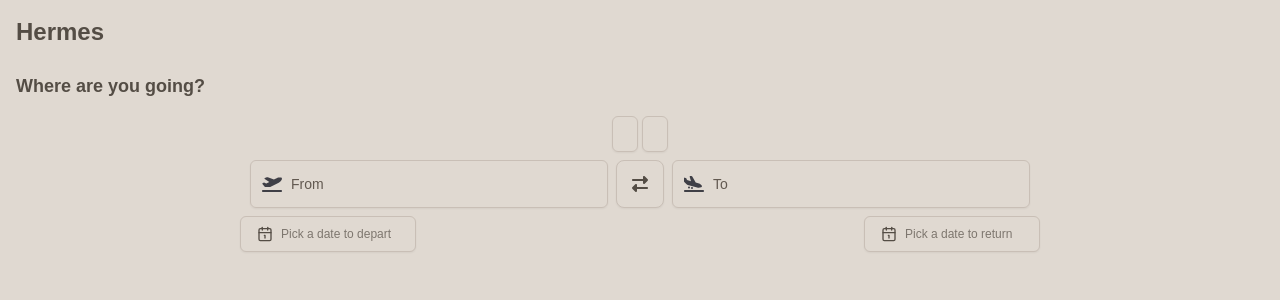
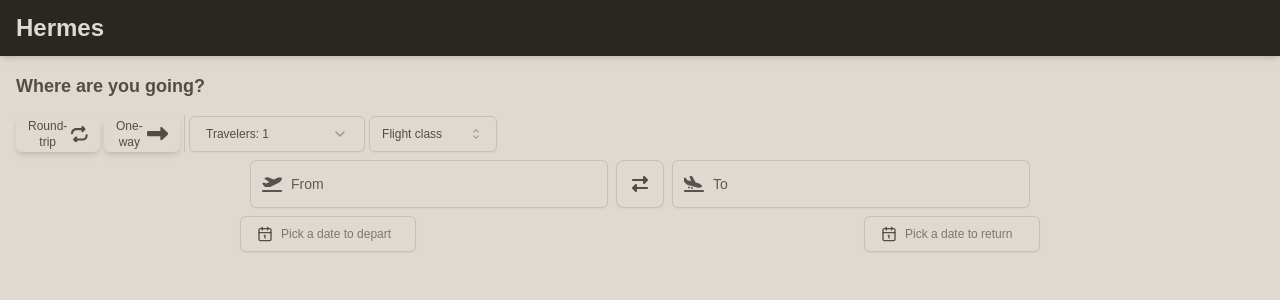
Before and after one commit to zaqreynolds/hermes, a Next.js app: page / in a window 1280 px wide. Shown: the top 300 px of the page. Built offline with nearby package versions, Linux system fonts and the light colour scheme.

Commit message:
feat(ui): Add Hermes title and traveler selection
- Added a new title "Hermes" to the layout.
- Implemented controls for selecting adults, children, and infants for travel.

```diff
--- a/app/layout.tsx
+++ b/app/layout.tsx
@@ -35,6 +35,9 @@
         className={`${geistSans.variable} ${geistMono.variable} antialiased`}
       >
         <main className="flex flex-col items-center sm:items-start h-screen overflow-hidden bg-opacity-90">
+          <h1 className="w-full text-left text-2xl font-bold py-3 pl-4 bg-secondary-foreground text-secondary shadow-md">
+            Hermes
+          </h1>
           {children}
         </main>
       </body>
--- a/app/page.tsx
+++ b/app/page.tsx
@@ -22,10 +22,19 @@
 } from "@/components/ui/popover";
 import { useScreenSize } from "@/hooks/useScreenSize";
 import { cn } from "@/lib/utils";
-import { Calendar1Icon } from "lucide-react";
+import { Calendar1Icon, ChevronDown } from "lucide-react";
 import { format } from "date-fns";
 import { Calendar } from "@/components/ui/calendar";
 import { ToggleGroup, ToggleGroupItem } from "@/components/ui/toggle-group";
+import { Separator } from "@/components/ui/separator";
+import {
+  Select,
+  SelectContent,
+  SelectItem,
+  SelectTrigger,
+  SelectValue,
+} from "@/components/ui/select";
+import { Label } from "@/components/ui/label";
 // import { usePathname, useRouter, useSearchParams } from "next/navigation";
 
 interface Address {
@@ -97,6 +106,9 @@
   const [isRotated, setIsRotated] = useState<boolean>(false);
   const [departureDate, setDepartureDate] = useState<Date | null>(null);
   const [returnDate, setReturnDate] = useState<Date | null>(null);
+  const [adults, setAdults] = useState<number>(1);
+  const [children, setChildren] = useState<number>(0);
+  const [infants, setInfants] = useState<number>(0);
 
   const { isMobile } = useScreenSize();
 
@@ -115,6 +127,32 @@
 
   // and then this for the button click
   // router.push(pathname + '?' + createQueryString('key', 'value'));
+
+  const maxTravelers = 9;
+
+  const totalTravelers = adults + children + infants;
+
+  const incrementAdults = () => {
+    if (adults + children < maxTravelers) setAdults(adults + 1);
+  };
+  const decrementAdults = () => {
+    if (adults > 1) setAdults(adults - 1);
+    if (infants > adults - 1) setInfants(adults - 1);
+  };
+
+  const incrementChildren = () => {
+    if (adults + children < maxTravelers) setChildren(children + 1);
+  };
+  const decrementChildren = () => {
+    if (children > 0) setChildren(children - 1);
+  };
+
+  const incrementInfants = () => {
+    if (infants < adults) setInfants(infants + 1);
+  };
+  const decrementInfants = () => {
+    if (infants > 0) setInfants(infants - 1);
+  };
 
   const fetchLocations = async (
     keyword: string,
@@ -306,7 +344,7 @@
             ))}
           </ul>
         ) : (
-          <div className="p-3 text-center text-gray-500">
+          <div className="p-3 text-center text-gray-500 opacity-50">
             No locations found
           </div>
         )}
@@ -319,19 +357,127 @@
 
   return (
     <div className="w-full flex flex-col p-4 overflow-auto">
-      <h1 className="text-2xl font-bold mb-6">Hermes</h1>
       <h2 className="text-lg font-semibold mb-4">Where are you going?</h2>
       <div className="flex flex-col">
-        <div className="flex flex-col w-full pb-2">
+        <div className="flex w-full pb-2">
           {/* Roundtrip vs Oneway toggle */}
-          <ToggleGroup type="single" variant="outline">
-            <ToggleGroupItem value="roundTrip">
+          <ToggleGroup type="single">
+            <ToggleGroupItem value="roundTrip" className="shadow-md">
+              <span className="mr-1 text-xs">Round-trip</span>
               <FontAwesomeIcon icon={faRepeat} />
             </ToggleGroupItem>
-            <ToggleGroupItem value="oneWay">
+            <ToggleGroupItem value="oneWay" className="shadow-md">
+              <span className="mr-1 text-xs">One-way</span>
               <FontAwesomeIcon icon={faRightLong} />
             </ToggleGroupItem>
           </ToggleGroup>
+          <Separator orientation="vertical" className="mx-1 bg-input" />
+          <Popover>
+            <PopoverTrigger asChild>
+              <Button
+                variant="outline"
+                className="w-44 mr-1 justify-between text-left text-xs"
+              >
+                {`Travelers: ${totalTravelers} `}
+                <ChevronDown className="opacity-50" />
+              </Button>
+            </PopoverTrigger>
+
+            <PopoverContent className="flex flex-col w-fit p-3 space-y-3 ">
+              {/* Adults */}
+              <div className="flex items-center justify-between  w-40">
+                <Label className="text-xs font-medium ">Adults</Label>
+                <div className="flex items-center space-x-2">
+                  <Button
+                    onClick={decrementAdults}
+                    disabled={adults <= 1}
+                    variant="outline"
+                    size="sm"
+                  >
+                    -
+                  </Button>
+                  <span className="text-xs">{adults}</span>
+                  <Button
+                    onClick={incrementAdults}
+                    disabled={adults + children >= maxTravelers}
+                    variant="outline"
+                    size="sm"
+                  >
+                    +
+                  </Button>
+                </div>
+              </div>
+
+              {/* Children */}
+              <div className="flex items-center justify-between w-40">
+                <Label className="text-xs font-medium">Children</Label>
+                <div className="flex items-center space-x-2">
+                  <Button
+                    onClick={decrementChildren}
+                    disabled={children <= 0}
+                    variant="outline"
+                    size="sm"
+                  >
+                    -
+                  </Button>
+                  <span className="text-xs">{children}</span>
+                  <Button
+                    onClick={incrementChildren}
+                    disabled={adults + children >= maxTravelers}
+                    variant="outline"
+                    size="sm"
+                  >
+                    +
+                  </Button>
+                </div>
+              </div>
+
+              {/* Infants */}
+              <div className="flex items-center justify-between  w-40">
+                <Label className="text-xs font-medium">Infants</Label>
+                <div className="flex items-center space-x-2">
+                  <Button
+                    onClick={decrementInfants}
+                    disabled={infants <= 0}
+                    variant="outline"
+                    size="sm"
+                  >
+                    -
+                  </Button>
+                  <span className="text-xs">{infants}</span>
+                  <Button
+                    onClick={incrementInfants}
+                    disabled={infants >= adults}
+                    variant="outline"
+                    size="sm"
+                  >
+                    +
+                  </Button>
+                </div>
+              </div>
+            </PopoverContent>
+          </Popover>
+
+          {/* Flight Class Select */}
+          <Select>
+            <SelectTrigger className="w-32 text-xs">
+              <SelectValue placeholder="Flight class" />
+            </SelectTrigger>
+            <SelectContent className="w-32">
+              <SelectItem value="economy" className="text-xs  pr-1 ">
+                Economy
+              </SelectItem>
+              <SelectItem value="premiumEconomy" className="text-xs pr-1 ">
+                Premium Economy
+              </SelectItem>
+              <SelectItem value="business" className="text-xs  pr-1 ">
+                Business
+              </SelectItem>
+              <SelectItem value="first" className="text-xs  pr-1 ">
+                First
+              </SelectItem>
+            </SelectContent>
+          </Select>
         </div>
         <div className="relative flex flex-col justify-center pb-2 sm:flex-row gap-4 sm:gap-2">
           {/* Origin Input */}
@@ -344,7 +490,7 @@
                 <div className="relative w-full max-w-[358px]">
                   <FontAwesomeIcon
                     icon={faPlaneDeparture}
-                    className="absolute left-3 top-1/2 -translate-y-1/2 h-5 w-5 text-zinc-700 z-10"
+                    className="absolute left-3 top-1/2 -translate-y-1/2 h-5 w-5 text-stone-600 z-10"
                   />
                   <div className="relative">
                     <Input
@@ -417,7 +563,7 @@
                 <div className="relative w-full max-w-[358px]">
                   <FontAwesomeIcon
                     icon={faPlaneArrival}
-                    className="absolute left-3 top-1/2 -translate-y-1/2 h-5 w-5 text-zinc-700 z-10"
+                    className="absolute left-3 top-1/2 -translate-y-1/2 h-5 w-5 text-stone-600 z-10"
                   />
                   <div className="relative">
                     <Input
```
